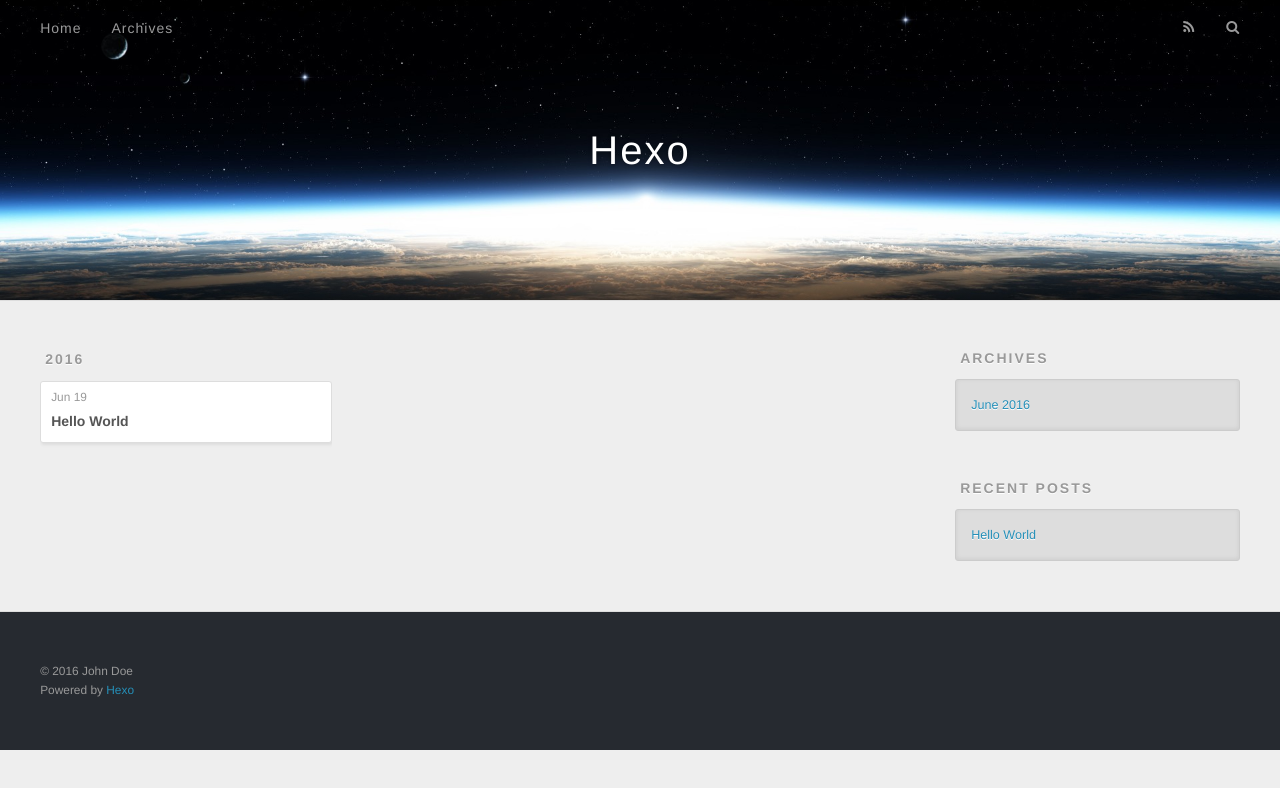
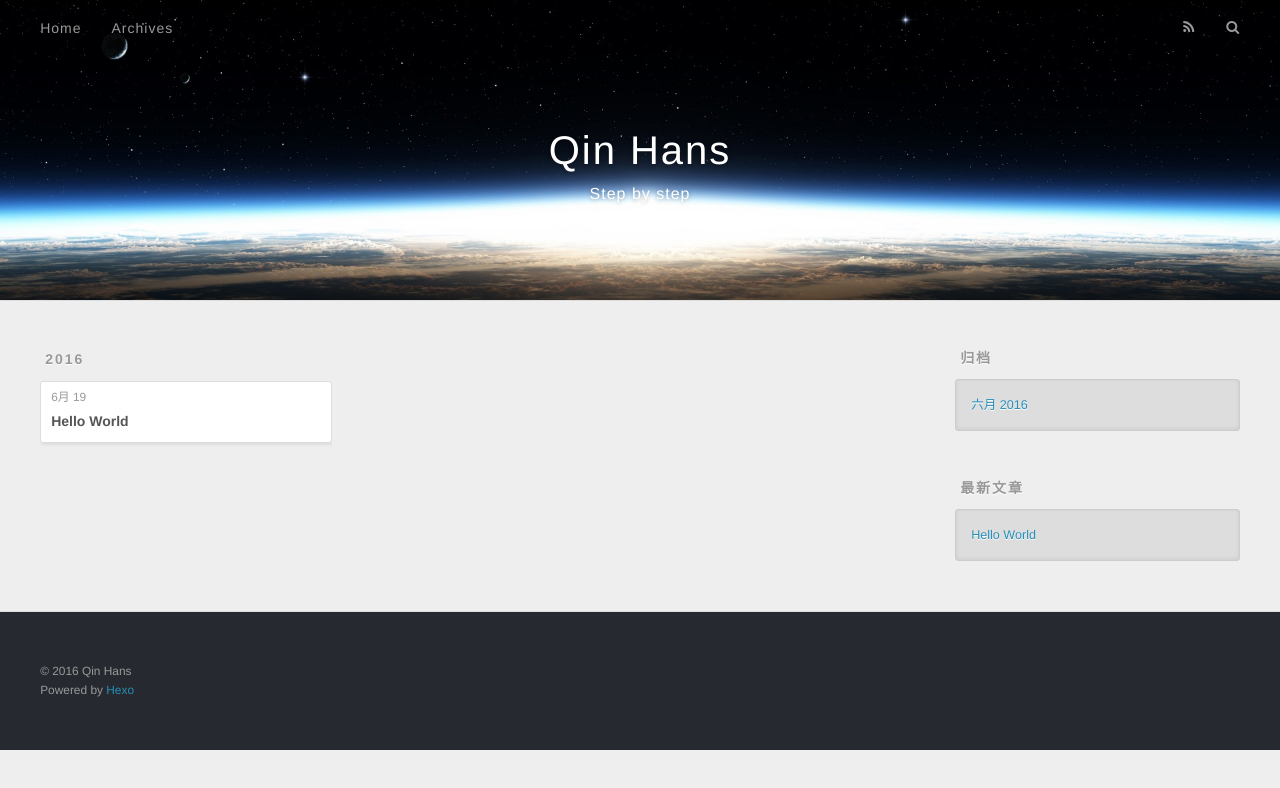
Before and after one commit to qinhans/qinhans.github.io, a plain HTML site: page archives/index.html in a window 1280 px wide. Drawn offline with nearby package versions, Linux system fonts and the light colour scheme.

Commit message:
Site updated: 2016-06-19 14:59:40

```diff
--- a/archives/index.html
+++ b/archives/index.html
@@ -3,19 +3,19 @@
 <head>
   <meta charset="utf-8">
 
-  <title>Archives | Hexo</title>
+  <title>归档 | Qin Hans</title>
   <meta name="viewport" content="width=device-width, initial-scale=1, maximum-scale=1">
-  <meta name="description">
+  <meta name="description" content="Step by step">
 <meta property="og:type" content="website">
-<meta property="og:title" content="Hexo">
+<meta property="og:title" content="Qin Hans">
 <meta property="og:url" content="http://yoursite.com/archives/index.html">
-<meta property="og:site_name" content="Hexo">
-<meta property="og:description">
+<meta property="og:site_name" content="Qin Hans">
+<meta property="og:description" content="Step by step">
 <meta name="twitter:card" content="summary">
-<meta name="twitter:title" content="Hexo">
-<meta name="twitter:description">
+<meta name="twitter:title" content="Qin Hans">
+<meta name="twitter:description" content="Step by step">
 
-    <link rel="alternate" href="/atom.xml" title="Hexo" type="application/atom+xml">
+    <link rel="alternate" href="/atom.xml" title="Qin Hans" type="application/atom+xml">
 
 
     <link rel="icon" href="/favicon.png">
@@ -36,8 +36,12 @@
   <div id="header-outer" class="outer">
     <div id="header-title" class="inner">
       <h1 id="logo-wrap">
-        <a href="/" id="logo">Hexo</a>
+        <a href="/" id="logo">Qin Hans</a>
       </h1>
+
+        <h2 id="subtitle-wrap">
+          <a href="/" id="subtitle">Step by step</a>
+        </h2>
 
     </div>
     <div id="header-inner" class="inner">
@@ -53,7 +57,7 @@
 
           <a id="nav-rss-link" class="nav-icon" href="/atom.xml" title="RSS Feed"></a>
 
-        <a id="nav-search-btn" class="nav-icon" title="Search"></a>
+        <a id="nav-search-btn" class="nav-icon" title="搜索"></a>
       </nav>
       <div id="search-form-wrap">
         <form action="//google.com/search" method="get" accept-charset="UTF-8" class="search-form"><input type="search" name="q" results="0" class="search-form-input" placeholder="Search"><button type="submit" class="search-form-submit">&#xF002;</button><input type="hidden" name="sitesearch" value="http://yoursite.com"></form>
@@ -79,7 +83,7 @@
   <div class="archive-article-inner">
     <header class="archive-article-header">
       <a href="/2016/06/19/hello-world/" class="archive-article-date">
-  <time datetime="2016-06-19T04:22:47.592Z" itemprop="datePublished">Jun 19</time>
+  <time datetime="2016-06-19T04:22:47.592Z" itemprop="datePublished">6月 19</time>
 </a>
 
 
@@ -110,9 +114,9 @@
 
 
   <div class="widget-wrap">
-    <h3 class="widget-title">Archives</h3>
+    <h3 class="widget-title">归档</h3>
     <div class="widget">
-      <ul class="archive-list"><li class="archive-list-item"><a class="archive-list-link" href="/archives/2016/06/">June 2016</a></li></ul>
+      <ul class="archive-list"><li class="archive-list-item"><a class="archive-list-link" href="/archives/2016/06/">六月 2016</a></li></ul>
     </div>
   </div>
 
@@ -120,7 +124,7 @@
 
 
   <div class="widget-wrap">
-    <h3 class="widget-title">Recent Posts</h3>
+    <h3 class="widget-title">最新文章</h3>
     <div class="widget">
       <ul>
 
@@ -140,7 +144,7 @@
 
   <div class="outer">
     <div id="footer-info" class="inner">
-      &copy; 2016 John Doe<br>
+      &copy; 2016 Qin Hans<br>
       Powered by <a href="http://hexo.io/" target="_blank">Hexo</a>
     </div>
   </div>
```
Also changed, not shown: 2016/06/19/hello-world/index.html (+14 -10 lines), archives/2016/06/index.html (+19 -15 lines), archives/2016/index.html (+19 -15 lines), index.html (+19 -15 lines).
